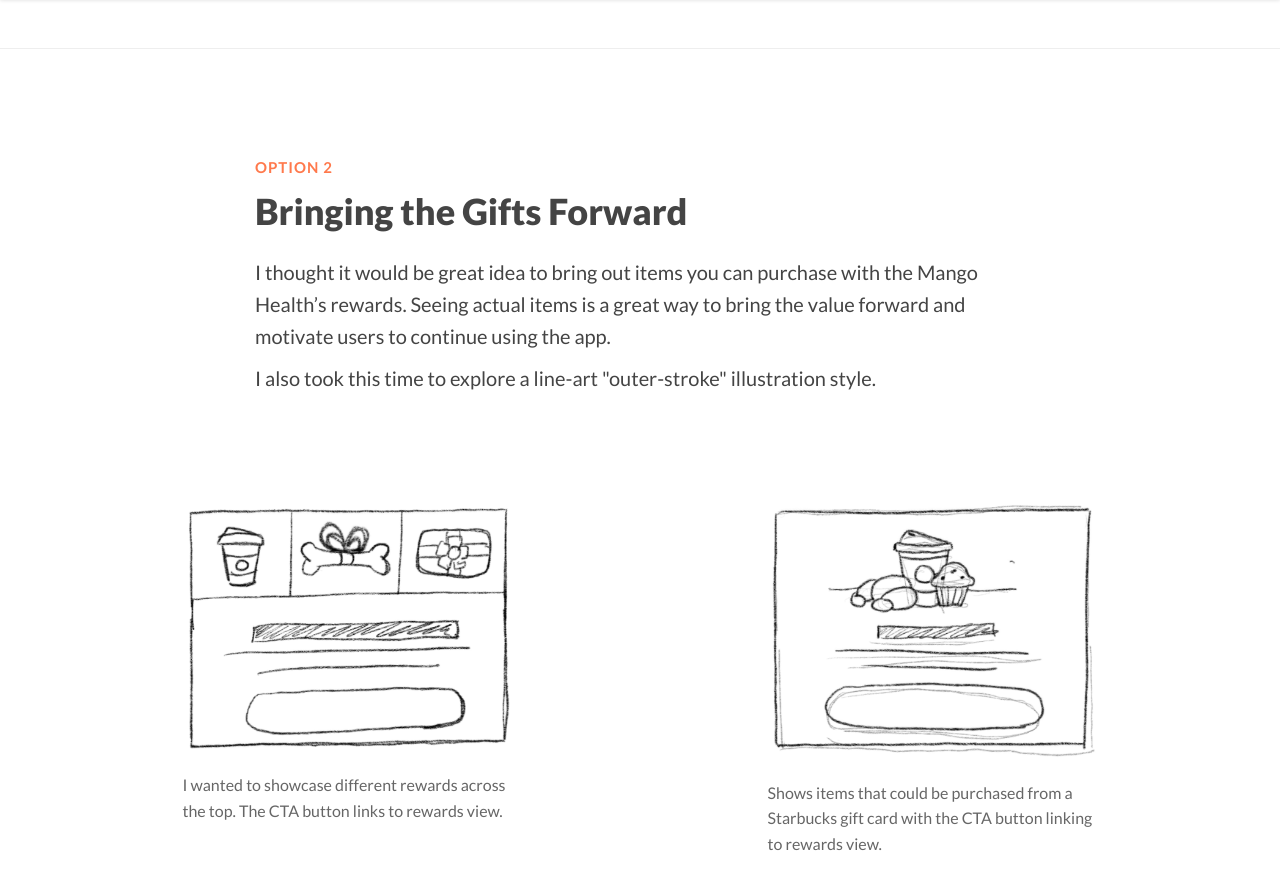
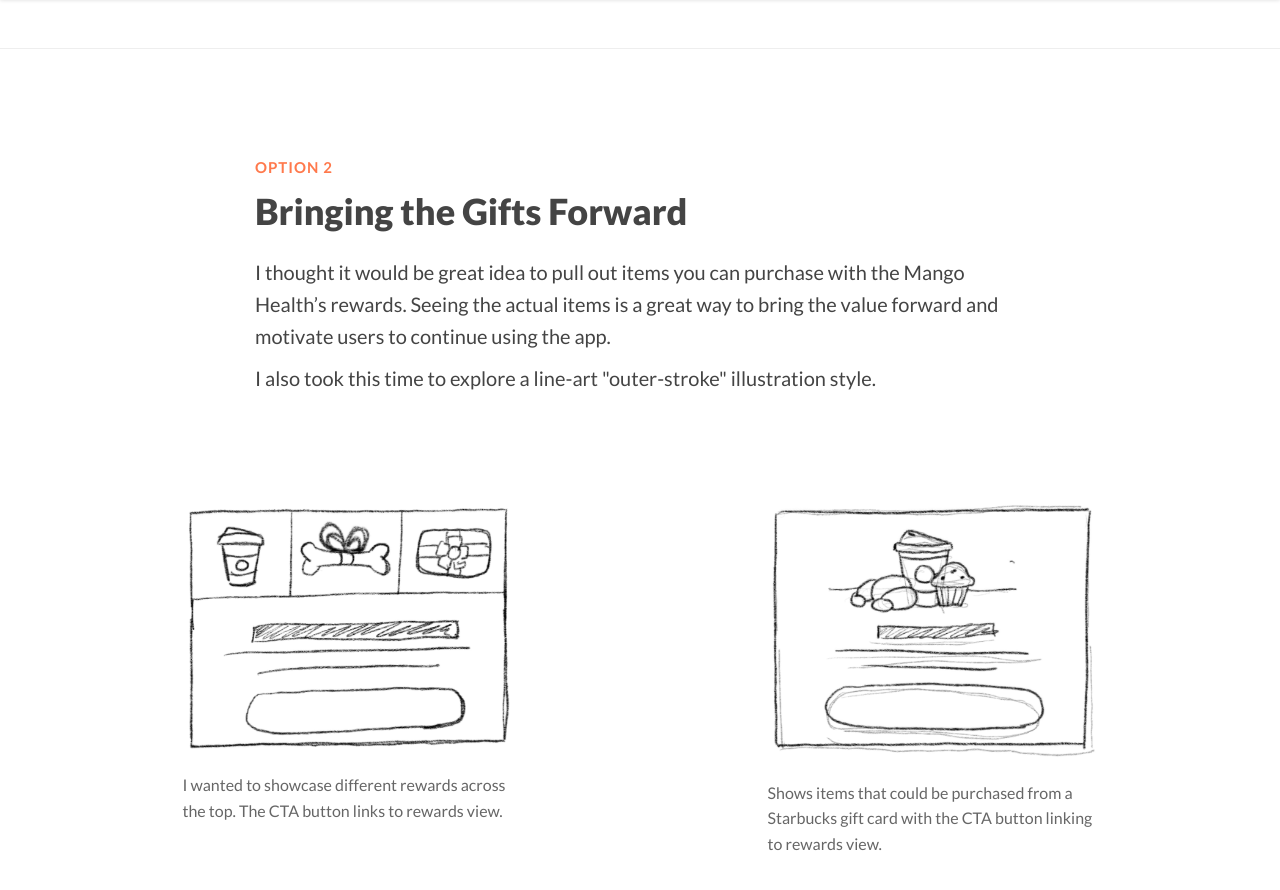
Before and after one commit to btamps/btamps.github.io, a Jekyll site: the page built from mango-health-assignment/index.markdown, in a window 1280 px wide and 900 px high, scrolled down 4463 px. Shown: the top 890 px of the window. Built offline with Jekyll 4.4.1, drawn with Linux system fonts in a browser that asks for light colours; nearby versions of some CDN libraries.

Commit message:
content edits

```diff
--- a/mango-health-assignment/index.markdown
+++ b/mango-health-assignment/index.markdown
@@ -112,7 +112,7 @@ exclude_from_nav: true
         <h2>Bringing the Gifts Forward</h2>
       </div>
       <div class="col-sm-12">
-        <p>I thought it would be great idea to bring out items you can purchase with the Mango Health’s rewards. Seeing actual items is a great way to bring the value forward and motivate users to continue using the app.</p>
+        <p>I thought it would be great idea to pull out items you can purchase with the Mango Health’s rewards. Seeing the actual items is a great way to bring the value forward and motivate users to continue using the app.</p>
         <p>I also took this time to explore a line-art "outer-stroke" illustration style.</p>
       </div>
     </div>
```
